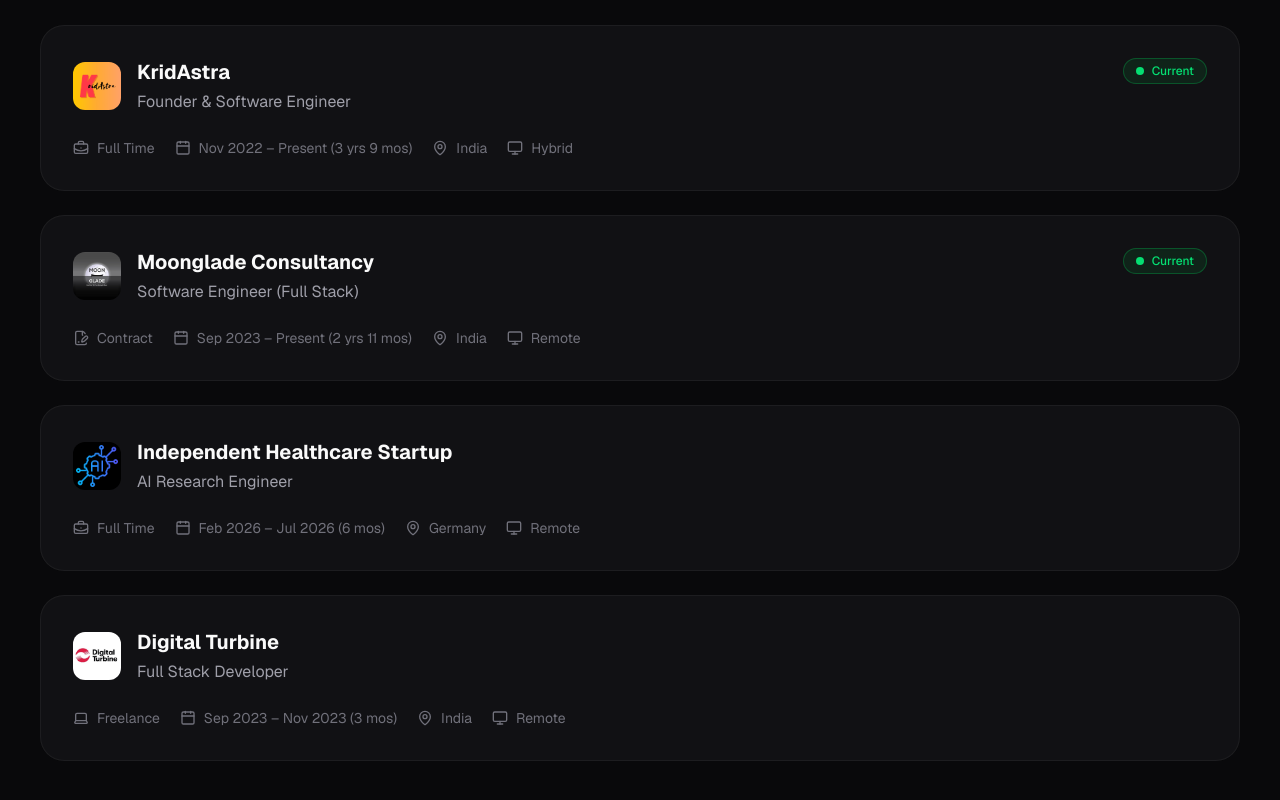
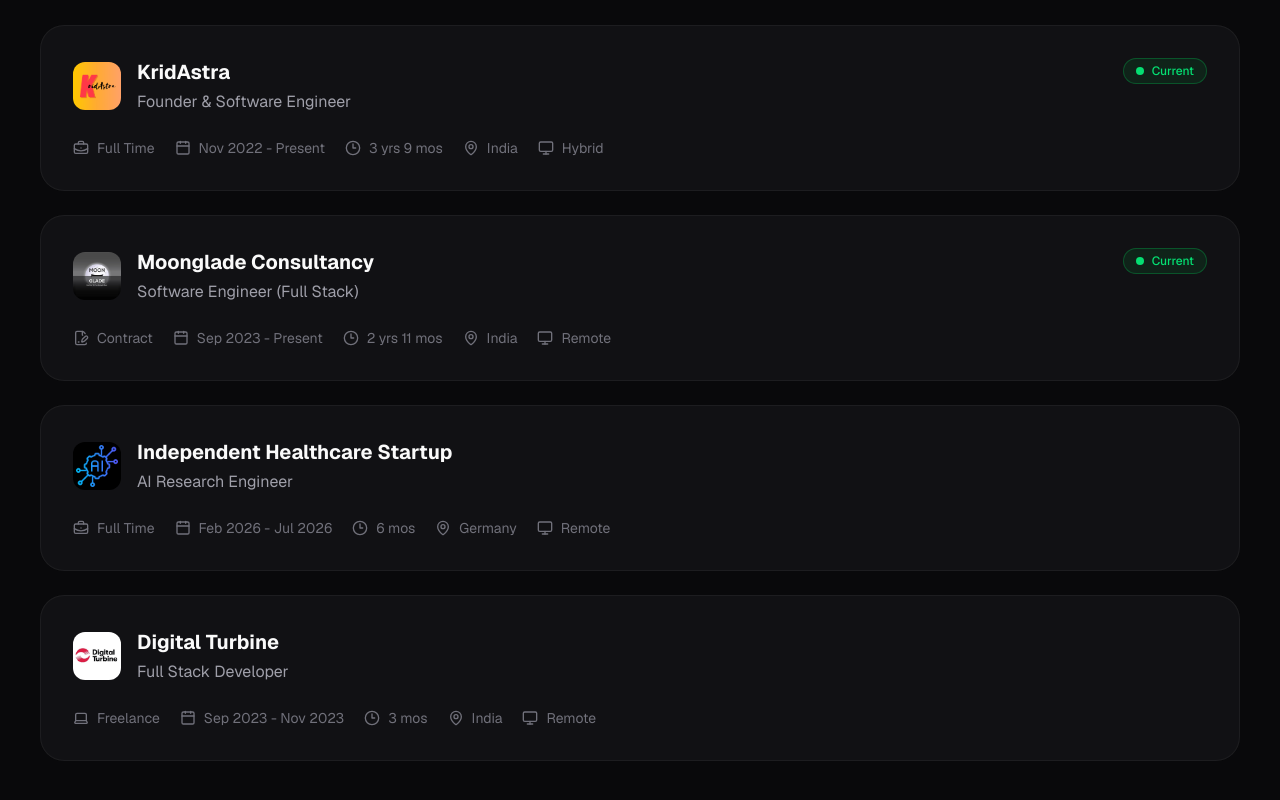
Before and after one commit to devsiddhartha31/devsiddhartha31.github.io, a Next.js app: page / in a window 1280 px wide. Shown: the part 3007-3807 px from the top of the page. Built offline with nearby package versions, Linux system fonts and the light colour scheme.

Commit message:
refactor(experience): improve experience card metadata

```diff
--- a/components/experience/ExperienceCard.tsx
+++ b/components/experience/ExperienceCard.tsx
@@ -45,6 +45,14 @@
     year: "numeric",
   });
 
+  const durationRangeParts = [];
+
+  durationRangeParts.push(`${formatter.format(start)}`);
+  durationRangeParts.push("-");
+  durationRangeParts.push(`${experience.endDate ? formatter.format(end) : "Present"}`);
+
+  const durationRange = durationRangeParts.join(" ");
+
   const totalMonths =
     (end.getFullYear() - start.getFullYear()) * 12 +
     (end.getMonth() - start.getMonth()) +
@@ -65,9 +73,10 @@
 
   const duration = durationParts.join(" ");
 
-  return `${formatter.format(start)} – ${
-    experience.endDate ? formatter.format(end) : "Present"
-  }${duration ? ` (${duration})` : ""}`;
+  return {
+    durationRange: durationRange,
+    duration: duration,
+  };
 }
 
 export default function ExperienceCard({
@@ -84,6 +93,8 @@
     .toUpperCase();
 
   const Icon = employmentTypeMap[experience.employmentType];
+
+  const workDurationFormatted = formatDuration(experience);
 
   return (
     <article
@@ -161,7 +172,12 @@
 
         <div className="flex items-center gap-2">
           <Calendar size={16} />
-          <span>{formatDuration(experience)}</span>
+          <span>{workDurationFormatted.durationRange}</span>
+        </div>
+
+        <div className="flex items-center gap-2">
+          <Clock3 size={16} />
+          <span>{workDurationFormatted.duration}</span>
         </div>
 
         <div className="flex items-center gap-2">
```
